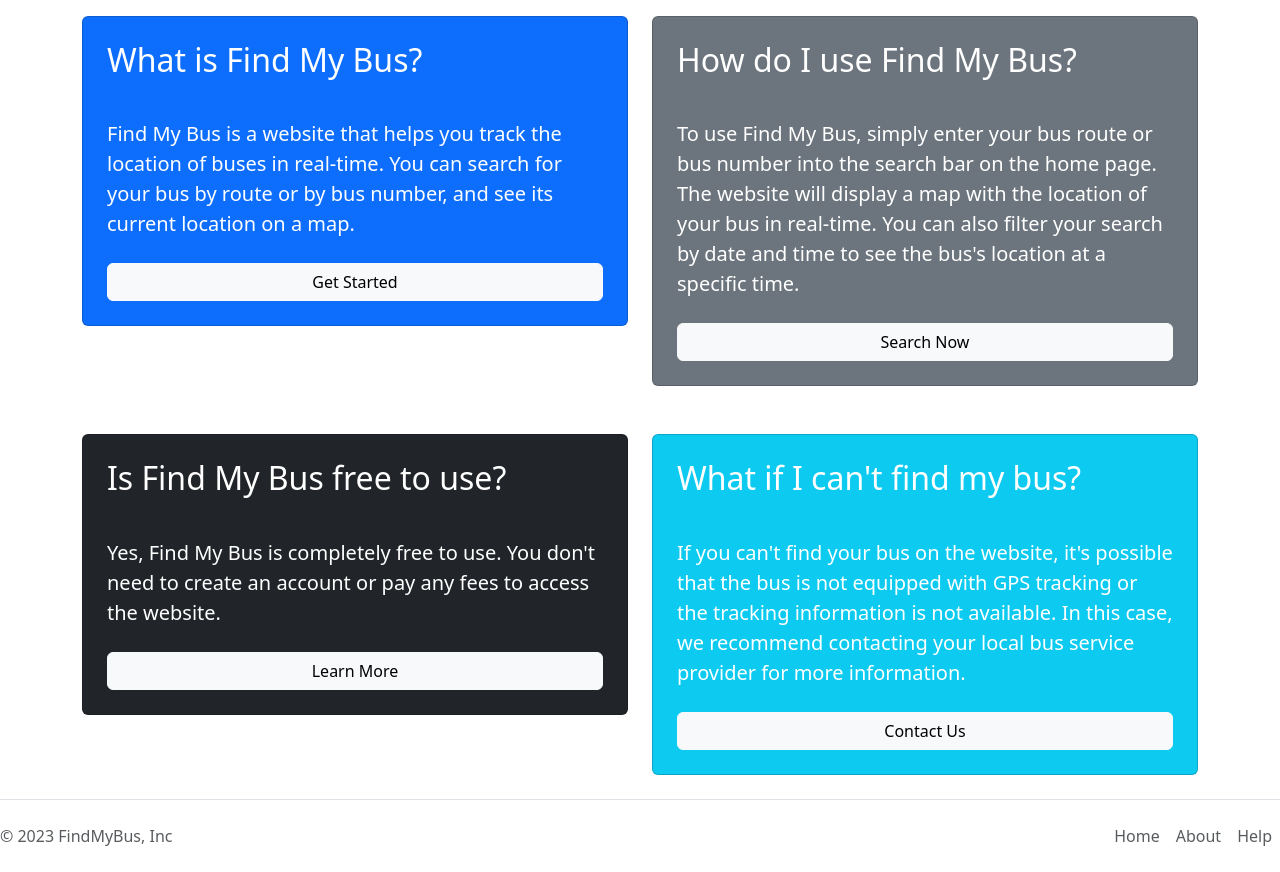
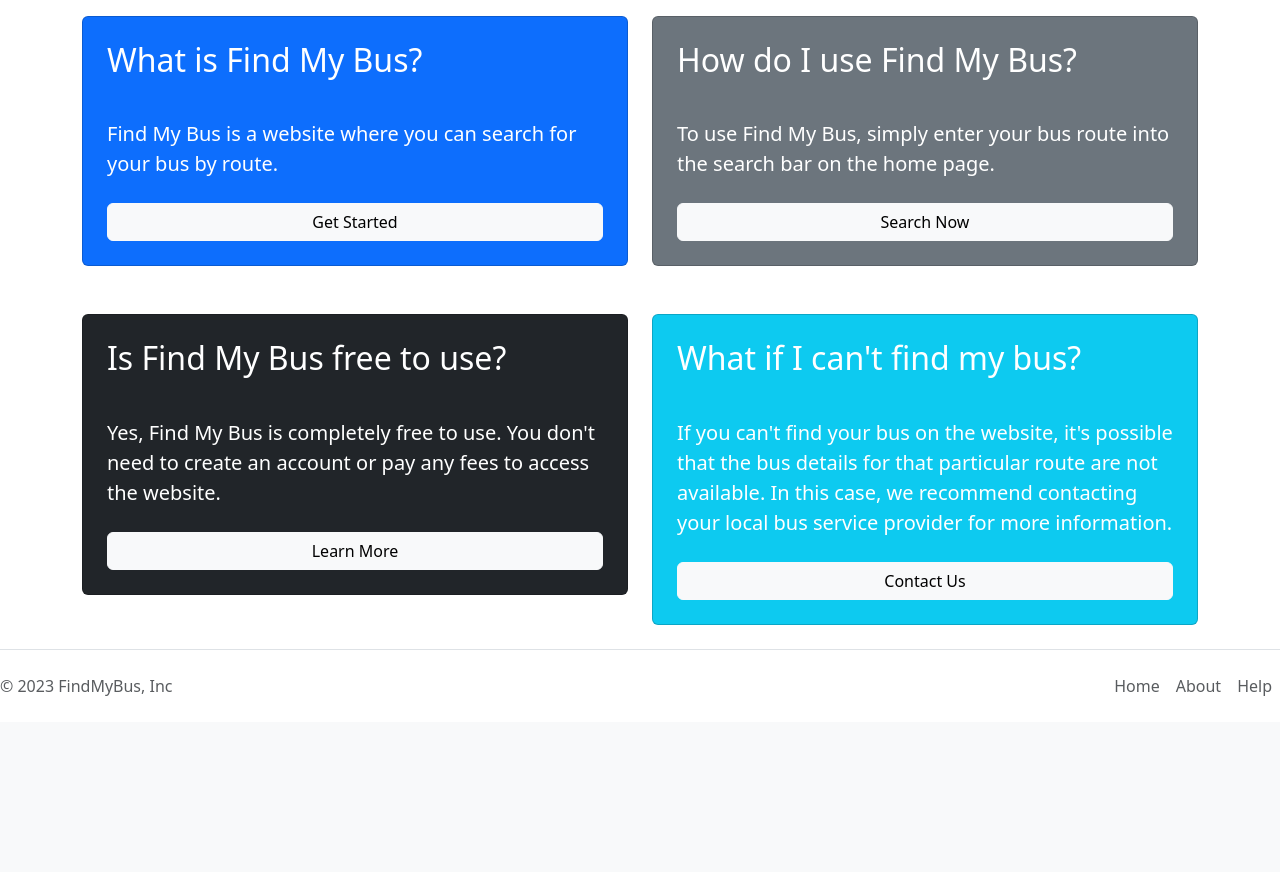
Before and after one commit to akashghosh256/Find_My_Bus, a Flask app: page /help in a window 1280 px wide. Shown: the part 513-1385 px from the top of the page. After the commit the page ends 1209 px from the top, so only its background shows below. Run offline with Flask 3, Linux system fonts and the light colour scheme.

Commit message:
Modified help.html.

```diff
--- a/templates/help.html
+++ b/templates/help.html
@@ -1,6 +1,7 @@
 {% include "bootstrap.html" %}
 
 {% include "nav.html" %}
+
 <title>Help</title>
 <style>
 
@@ -20,15 +21,17 @@
         <div class="col-md-6 mb-4 mb-md-0">
         <div class="card p-4 bg-primary text-white">
             <h2 class="mb-4"><p>What is Find My Bus?</p></h2>
-            <p class="lead mb-4">Find My Bus is a website that helps you track the location of buses in real-time. You can search for your bus by route or by bus number, and see its current location on a map.</p>
-            <a href="#" class="btn btn-light">Get Started</a>
+            <p class="lead mb-4">Find My Bus is a website where you can search for your bus
+              by route.</p>
+            <a href="/" class="btn btn-light">Get Started</a>
           </div>
         </div>
         <div class="col-md-6">
           <div class="card p-4 bg-secondary text-white">
             <h2 class="mb-4"><p>How do I use Find My Bus?</p></h2>
-            <p class="lead mb-4">To use Find My Bus, simply enter your bus route or bus number into the search bar on the home page. The website will display a map with the location of your bus in real-time. You can also filter your search by date and time to see the bus's location at a specific time.</p>
-            <a href="#" class="btn btn-light">Search Now</a>
+            <p class="lead mb-4">To use Find My Bus, simply enter your bus route
+              into the search bar on the home page. </p>
+            <a href="/" class="btn btn-light">Search Now</a>
           </div>
         </div>
       </div>
@@ -36,15 +39,19 @@
         <div class="col-md-6 mb-4 mb-md-0">
           <div class="card p-4 bg-dark text-white">
             <h2 class="mb-4"><p>Is Find My Bus free to use?</p></h2>
-            <p class="lead mb-4">Yes, Find My Bus is completely free to use. You don't need to create an account or pay any fees to access the website.</p>
-            <a href="#" class="btn btn-light">Learn More</a>
+            <p class="lead mb-4">Yes, Find My Bus is completely free to use.
+              You don't need to create an account or pay any fees to access the website.</p>
+            <a href="/about" class="btn btn-light">Learn More</a>
           </div>
         </div>
         <div class="col-md-6">
           <div class="card p-4 bg-info text-white">
             <h2 class="mb-4"><p>What if I can't find my bus?</p></h2>
-            <p class="lead mb-4">If you can't find your bus on the website, it's possible that the bus is not equipped with GPS tracking or the tracking information is not available. In this case, we recommend contacting your local bus service provider for more information.</p>
-            <a href="#" class="btn btn-light">Contact Us</a>
+            <p class="lead mb-4">If you can't find your bus on the website,
+              it's possible that the bus details for that particular route are not available.
+        In this case, we recommend contacting your local
+              bus service provider for more information.</p>
+            <a href="https://twitter.com/_FindMyBus_" target="_blank" class="btn btn-light">Contact Us</a>
           </div>
         </div>
       </div>
```
